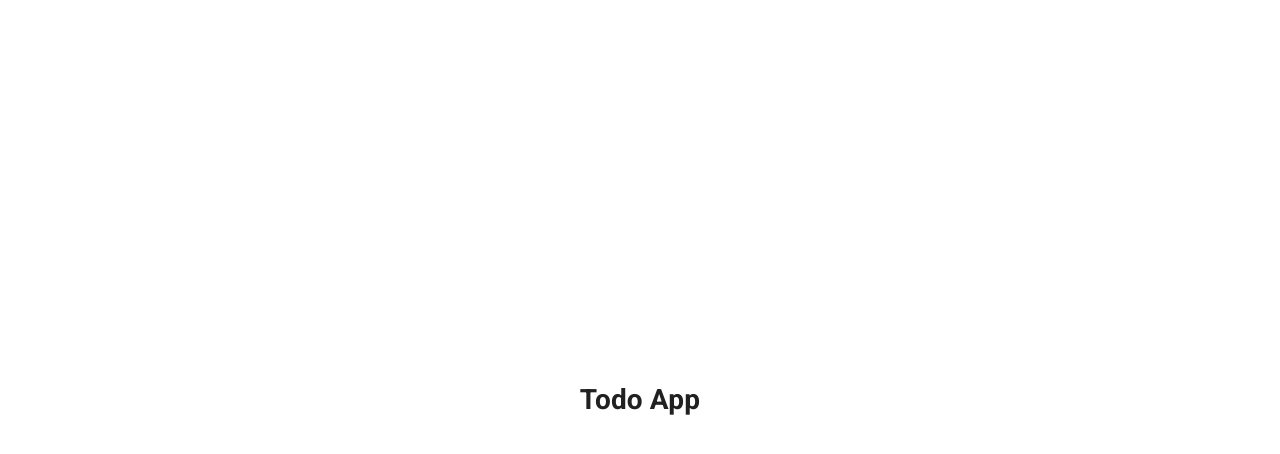
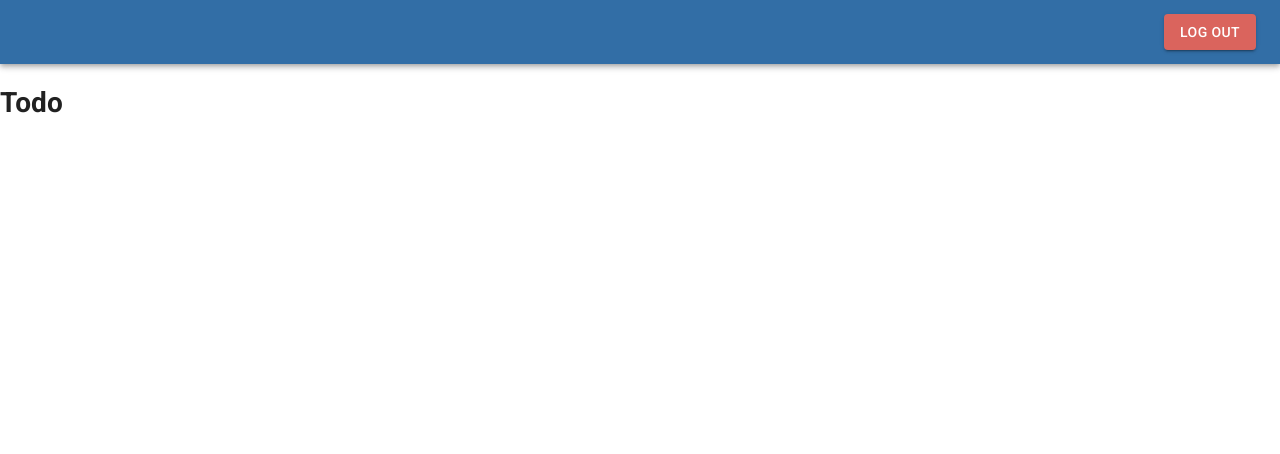
Before and after one commit to harryakbar/mini-project-todo-apps, a Next.js app: page / in a window 1280 px wide. Shown: the top 454 px of the page. Built offline with nearby package versions, Linux system fonts and the light colour scheme.

Commit message:
create navbar component and refactor user signup to set dummy cookie

```diff
--- a/package.json
+++ b/package.json
@@ -15,6 +15,7 @@
     "axios": "^0.21.1",
     "next": "11.1.2",
     "react": "17.0.2",
+    "react-cookie": "^4.1.1",
     "react-dom": "17.0.2"
   },
   "devDependencies": {
--- /dev/null
+++ b/src/components/Navbar/Navbar.js
@@ -0,0 +1,65 @@
+import React from "react";
+import { makeStyles } from "@material-ui/core/styles";
+import AppBar from "@material-ui/core/AppBar";
+import Toolbar from "@material-ui/core/Toolbar";
+import Typography from "@material-ui/core/Typography";
+import Button from "@material-ui/core/Button";
+
+const useStyles = makeStyles((theme) => ({
+    root: {
+        flexGrow: 1,
+    },
+    appBar: {
+        background: theme.palette.secondary.main,
+    },
+    menuButton: {
+        marginRight: theme.spacing(2),
+    },
+    title: {
+        flexGrow: 1,
+    },
+    rightSide: {
+        display: "flex",
+        alignItems: "center",
+        "& > *": {
+            marginLeft: theme.spacing(2),
+        },
+    },
+    email: {
+        textDecorationLine: "underline",
+    },
+    logoutBtn: {
+        color: "#fff",
+        backgroundColor: "#da645d",
+        "&:hover": {
+            backgroundColor: "#ca544d",
+        },
+    },
+}));
+
+export default function Navbar({ title, email }) {
+    const classes = useStyles();
+
+    return (
+        <div className={classes.root}>
+            <AppBar position="static" className={classes.appBar}>
+                <Toolbar>
+                    <Typography variant="h6" className={classes.title}>
+                        {title}
+                    </Typography>
+                    <div className={classes.rightSide}>
+                        <Typography className={classes.email} variant="body1">
+                            {email}
+                        </Typography>
+                        <Button
+                            className={classes.logoutBtn}
+                            variant="contained"
+                        >
+                            Log Out
+                        </Button>
+                    </div>
+                </Toolbar>
+            </AppBar>
+        </div>
+    );
+}
--- a/src/modules/theme/theme.js
+++ b/src/modules/theme/theme.js
@@ -7,7 +7,7 @@ const theme = createTheme({
             main: "#556cd6",
         },
         secondary: {
-            main: "#19857b",
+            main: "#326ea6",
         },
         error: {
             main: red.A400,
--- a/src/pages/index.js
+++ b/src/pages/index.js
@@ -1,20 +1,45 @@
 import Head from "next/head";
-import styles from "../styles/Home.module.css";
+import { useState, useEffect } from "react";
+import { makeStyles } from "@material-ui/core/styles";
+import { useCookies } from "react-cookie";
 
-export default function Home() {
+import Navbar from "../components/Navbar/Navbar";
+
+const useStyles = makeStyles((theme) => ({
+    root: {
+        flexGrow: 1,
+    },
+    menuButton: {
+        marginRight: theme.spacing(2),
+    },
+    title: {
+        flexGrow: 1,
+    },
+}));
+
+export default function Dashboard() {
+    const classes = useStyles();
+    const [cookies] = useCookies();
+    const [email, setEmail] = useState("");
+
+    useEffect(() => {
+        setEmail(cookies.TodoApp_userMail);
+    }, []);
+
     return (
-        <div className={styles.container}>
+        <div>
             <Head>
-                <title>Create Next App</title>
+                <title>Todo App</title>
                 <meta
-                    name="description"
-                    content="Generated by create next app"
+                    name="Todo App"
+                    content="Web app for managing todo lists"
                 />
                 <link rel="icon" href="/favicon.ico" />
             </Head>
 
-            <main className={styles.main}>
-                <h1>Todo App</h1>
+            <main>
+                <Navbar email={email} />
+                <h1>Todo</h1>
             </main>
         </div>
     );
```
Also changed, not shown: src/pages/auth/signup.js (+21 -5 lines), 1 other file (tests, documents, lock files or other folders).
